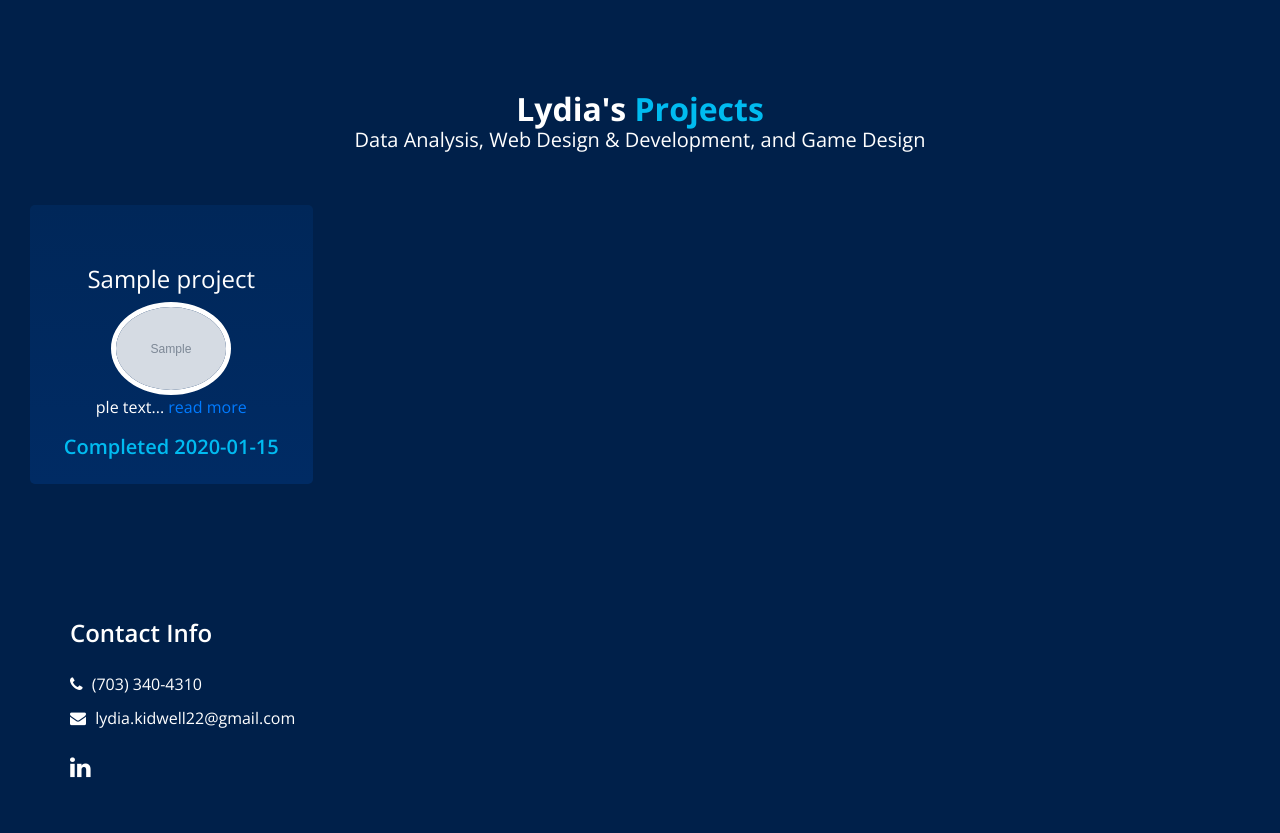
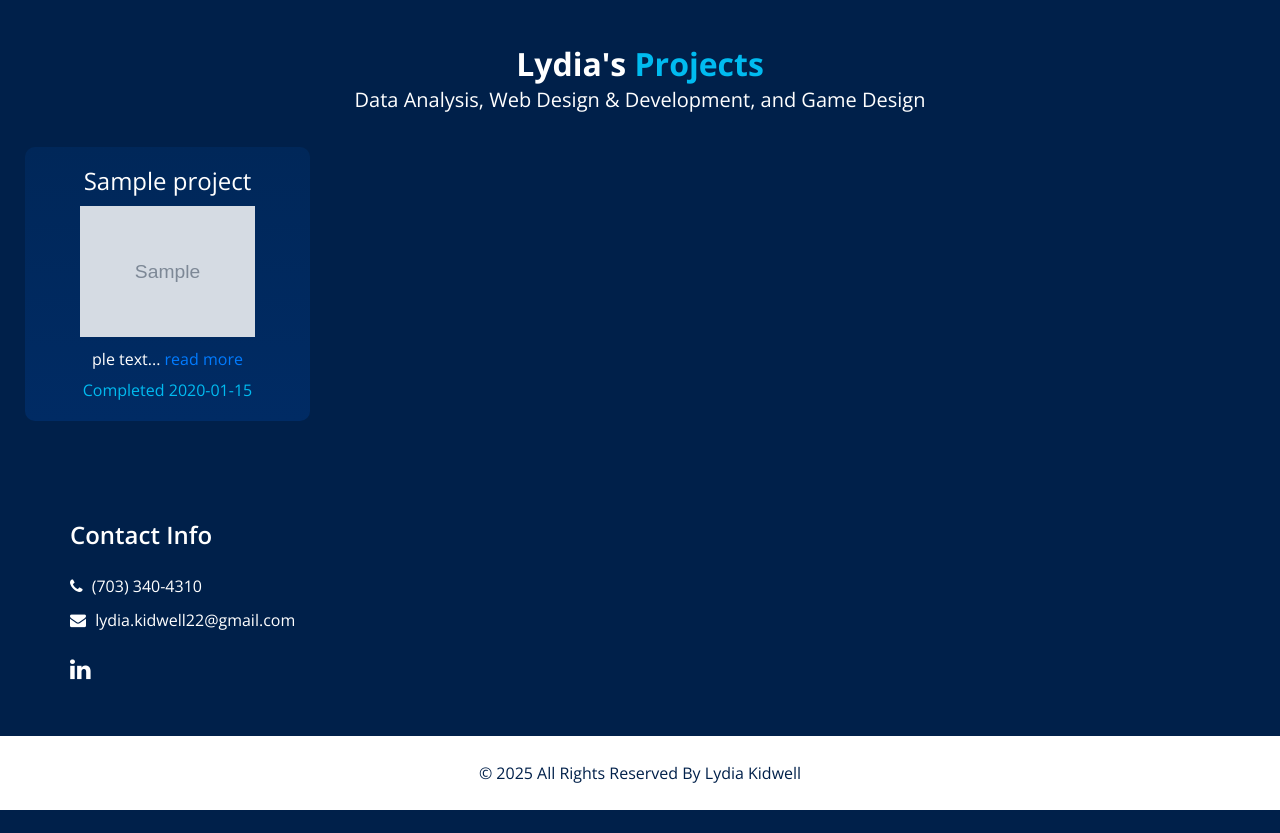
Before and after one commit to lydsk22/PortfolioWebsite, a Flask app: page /projects in a window 1280 px wide. Shown: the part 76-909 px from the top of the page. After the commit the page ends 886 px from the top, so only its background shows below. Run offline with Flask 3, Linux system fonts and the light colour scheme; tables that the repository leaves empty hold one stand-in row (values such as "Sample post"); grey boxes marked "Sample" are stand-in pictures; some libraries are stand-ins or nearby versions.

Commit message:
change all_projects page styling, remove projects.html

```diff
--- a/static/css/style.css
+++ b/static/css/style.css
@@ -7,7 +7,7 @@ body {
 }
 
 .layout_padding {
-  padding: 90px 0;
+  padding: 45px 0;
 }
 
 .layout_padding2 {
@@ -46,7 +46,11 @@ body {
 .heading_container h2 {
   position: relative;
   font-weight: bold;
-  margin-bottom: 0;
+  margin-bottom: 5px;
+}
+.heading_container h5 {
+  position: relative;
+  margin-bottom: 0px;
 }
 
 .heading_container h2 span {
@@ -614,16 +618,16 @@ a:focus {
 }
 
 .team_section .team_container {
-  padding: 0 15px;
+  padding: 10px 10px 10px 10px;
 }
 
 .team_section .team_container .box {
-  padding: 35px 0 0 0;
-  border-radius: 5px;
+  padding: 20px 20px 20px 20px;
+  border-radius: 10px;
   overflow: hidden;
   -webkit-transition: all .1s;
   transition: all .1s;
-  margin-top: 45px;
+  margin-top: 25px;
   background: -webkit-gradient(linear, left top, left bottom, from(#002759), to(#002b64));
   background: linear-gradient(to bottom, #002759, #002b64);
 }
@@ -641,38 +645,29 @@ a:focus {
 }
 
 .team_section .team_container .box .img-box img {
-  width: 120px;
-  border-radius: 100%;
-  border: 5px solid #ffffff;
+  max-width: 175px;
+  margin: 10px 15px;
 }
 
-.team_section .team_container .box .detail-box {
-  margin: 25px 0;
+.team_section .team_container .box  h4 {
+  color: #ffffff;
+  position: relative;
+  margin: 0 0 0 0;
 }
 
-.team_section .team_container .box .detail-box h5 {
+.team_section .team_container .box  h5 {
   color: #00bbf0;
-  font-weight: 600;
+  font-weight: 500;
   position: relative;
+  font-size: 1rem;
+  margin: 0 0 0 0;
 }
+.team_section .team_container .box  p {
+  color: #ffffff;
+  margin: 0 0 10px 0;
 
-.team_section .team_container .box .social_box {
-  padding: 10px 45px 20px 45px;
-  display: -webkit-box;
-  display: -ms-flexbox;
-  display: flex;
-  -webkit-box-pack: justify;
-      -ms-flex-pack: justify;
-          justify-content: space-between;
-}
+  position: relative;
 
-.team_section .team_container .box .social_box a {
-  color: #ffffff;
-  font-size: 22px;
-}
-
-.team_section .team_container .box .social_box a:hover {
-  color: #00bbf0;
 }
 
 /*team section end*/
--- a/templates/all_projects.html
+++ b/templates/all_projects.html
@@ -34,7 +34,7 @@
                     <div class="box">
                         {% for project in all_projects %}
 
-                        <div class="detail-box">
+                        <div>
                             <h4>
                                 {{project.title}}
                             </h4>
```
Also changed, not shown: templates/projects.html (deleted, +0 -171 lines).
